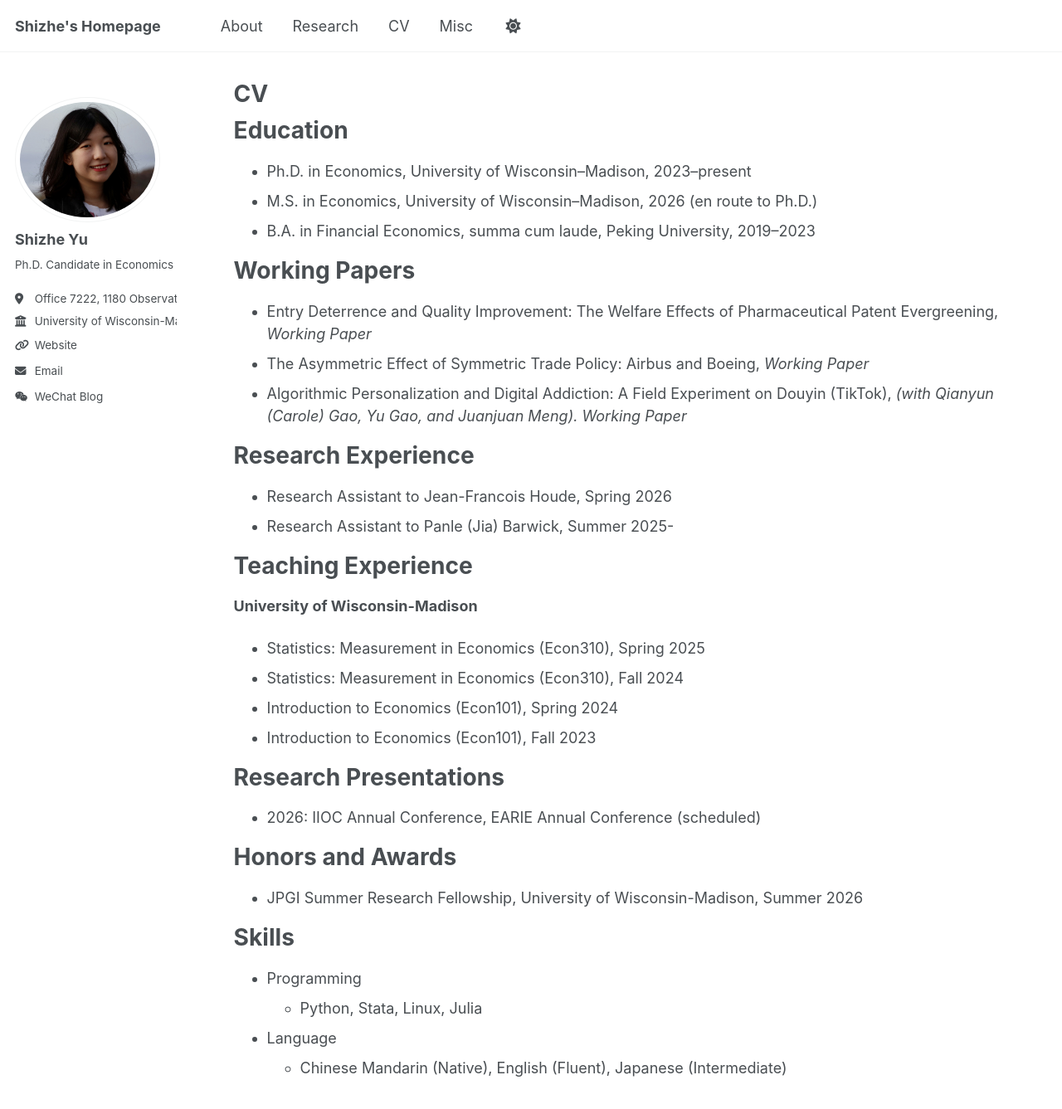
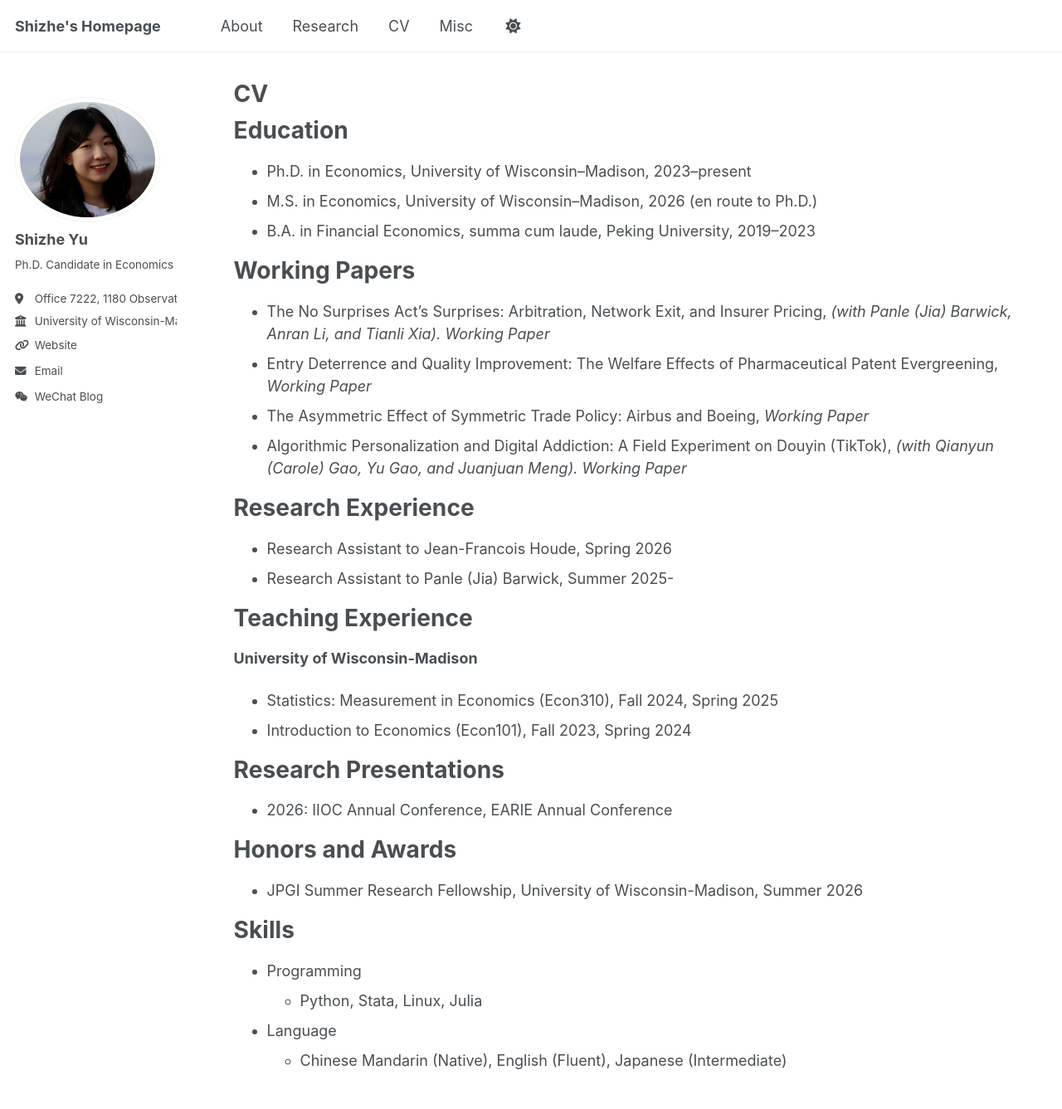
Before and after one commit to shizhe-yu/shizhe-yu.github.io, a Jekyll site: the page built from _pages/cv.md, in a window 1280 px wide and 1400 px high. Shown: the top 1337 px of the window at 83% size. Built offline with Jekyll 4.4.1, drawn with Linux system fonts in a browser that asks for light colours.

Commit message:
Update CV with new papers and teaching schedule
Consolidate teaching experience entries and update working papers list.

```diff
--- a/_pages/cv.md
+++ b/_pages/cv.md
@@ -17,6 +17,7 @@ Education
 
 Working Papers
 ======
+* The No Surprises Act’s Surprises: Arbitration, Network Exit, and Insurer Pricing, *(with Panle (Jia) Barwick, Anran Li, and Tianli Xia). Working Paper*
 * Entry Deterrence and Quality Improvement: The Welfare Effects of Pharmaceutical Patent Evergreening, *Working Paper*
 * The Asymmetric Effect of Symmetric Trade Policy: Airbus and Boeing, *Working Paper*
 * Algorithmic Personalization and Digital Addiction: A Field Experiment on Douyin (TikTok), *(with Qianyun (Carole) Gao, Yu Gao, and Juanjuan Meng). Working Paper*
@@ -30,15 +31,12 @@ Research Experience
 Teaching Experience
 ======
 **University of Wisconsin-Madison**
-* Statistics: Measurement in Economics (Econ310), Spring 2025
-* Statistics: Measurement in Economics (Econ310), Fall 2024
-* Introduction to Economics (Econ101), Spring 2024
-* Introduction to Economics (Econ101), Fall 2023
+* Statistics: Measurement in Economics (Econ310), Fall 2024, Spring 2025
+* Introduction to Economics (Econ101), Fall 2023, Spring 2024
 
 Research Presentations
 ======
-* 2026: IIOC Annual Conference, EARIE Annual Conference (scheduled)
-
+* 2026: IIOC Annual Conference, EARIE Annual Conference
 
 Honors and Awards
 ======
```
